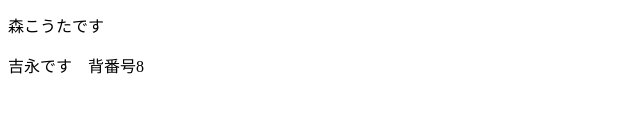
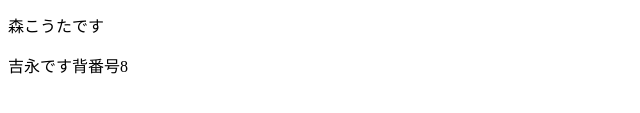
Before and after one commit to uheiji/a, a plain HTML site: page index.html in a window 1280 px wide. Shown: the part 299-412 px from the top of the page, 0-640 px from the left. Drawn offline with Linux system fonts and the light colour scheme.

Commit message:
no message

```diff
--- a/index.html
+++ b/index.html
@@ -18,4 +18,4 @@ sakiです
 
 <p>森こうたです</p>
 
-<p>吉永です　背番号8</p>
+<p>吉永です背番号8</p>
```
